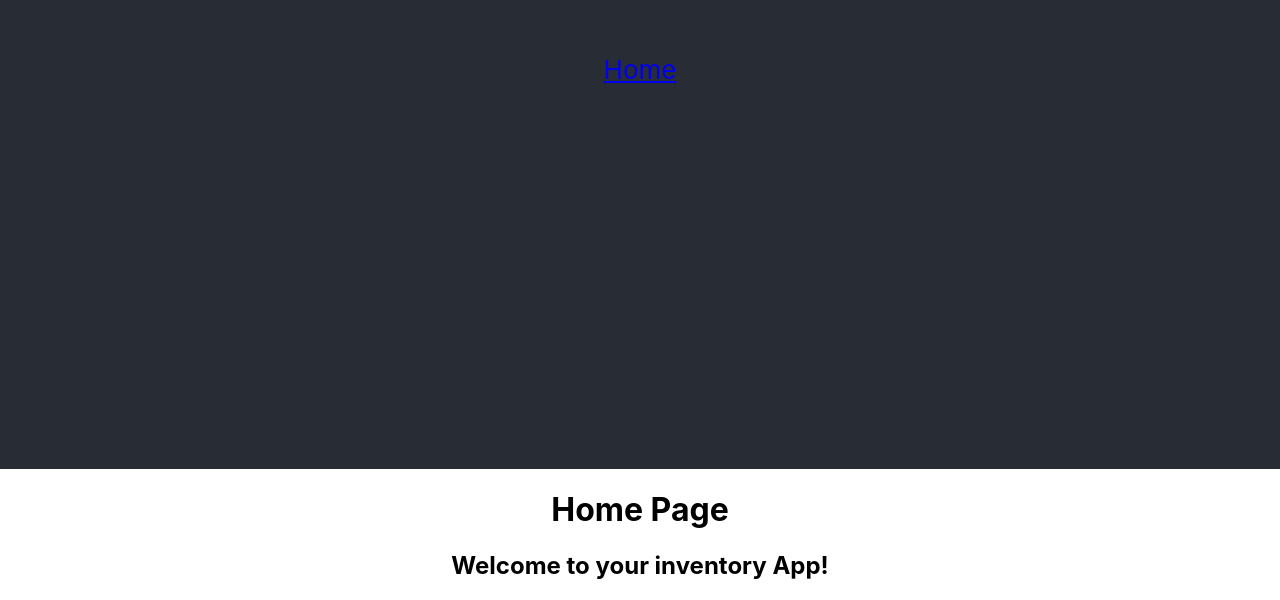
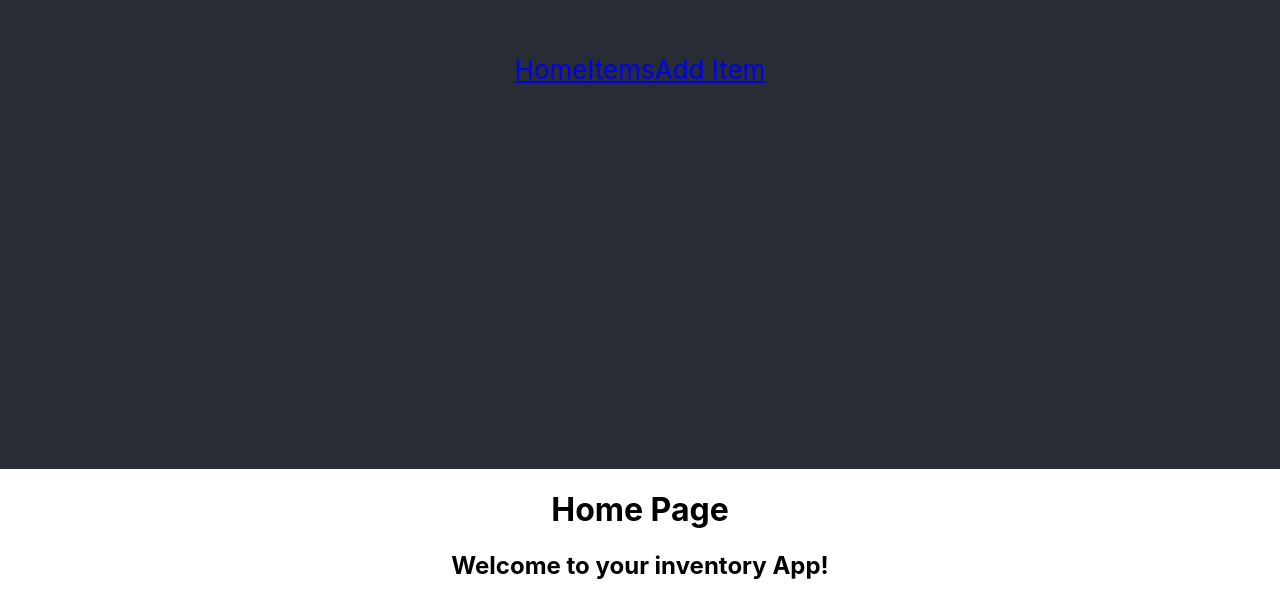
Before and after one commit to Job85/inventory-app, a React (Create React App) app: page / in a window 1280 px wide. Shown: the part 331-931 px from the top of the page. Built offline with nearby package versions, Linux system fonts and the light colour scheme.

Commit message:
added Links to items and create items page

```diff
--- a/src/components/Header.jsx
+++ b/src/components/Header.jsx
@@ -6,6 +6,8 @@ const Header = () => {
         <nav className="navbar">
             <div>
                 <Link to='/'>Home</Link>
+                <Link to='items'>Items</Link>
+                <Link to='/new'>Add Item</Link>
             </div>
         </nav>
     )
```
